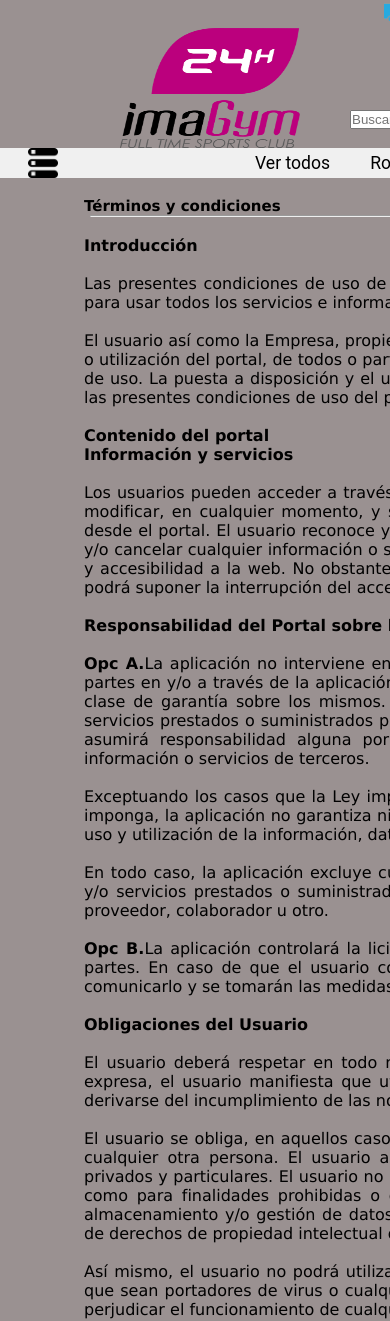
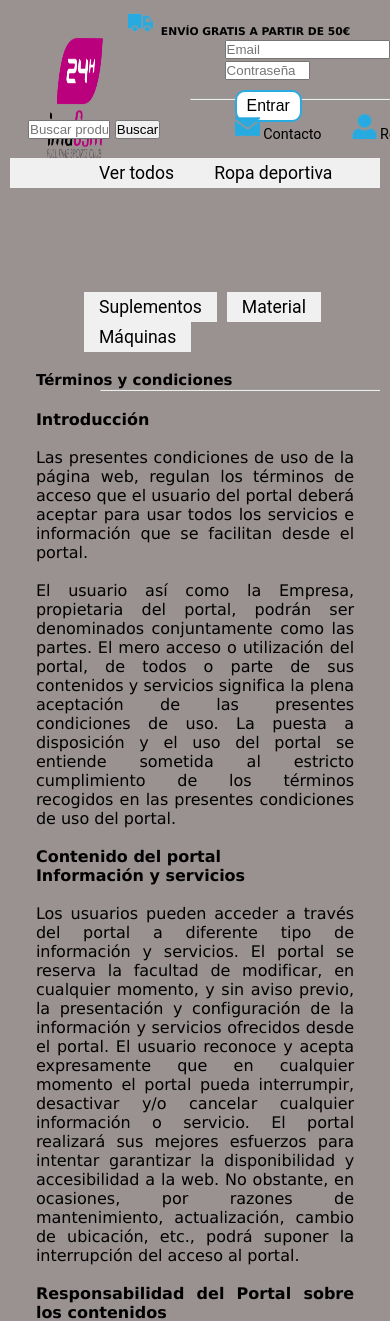
Before and after one commit to javieerdm/IMAGYM_PRUEBA, a PHP site: page /IMAGYM/condiciones.php in a window 390 px wide; the page is wider, and only the part inside the window is pictured. Shown: the top 1321 px of that part. Run offline with PHP 8.4, Linux system fonts and the light colour scheme.

Commit message:
responsive

```diff
--- a/css/principal.css
+++ b/css/principal.css
@@ -1,7 +1,35 @@
 @charset "UTF-8";
 
-* { margin:0px; padding:0px; }
+* {
+    margin: 0;
+    padding: 0;
+}
 
-body{background:#9a9191;}
+body {
+    background: #9a9191;
+    font-family: verdana; /* Mover la fuente aquí para que se aplique globalmente */
+}
 
-#body {width:1200px; margin:auto; font-family: verdana; background: #9a9191;}
+#body {
+    max-width: 1200px; /* Uso de max-width para flexibilidad */
+    width: 100%; /* Hace que el ancho sea responsive */
+    margin: auto;
+    background: #9a9191;
+}
+
+/* Media Queries para pantallas más pequeñas */
+@media screen and (max-width: 1200px) {
+    #body {
+        width: auto; /* Hace que el contenedor se ajuste al tamaño de la pantalla */
+        padding: 10px; /* Agrega un poco de padding para no tocar los bordes de la pantalla */
+    }
+}
+
+/* Puedes añadir más media queries si necesitas ajustes específicos para diferentes tamaños de pantalla */
+@media screen and (max-width: 768px) {
+    /* Estilos para pantallas aún más pequeñas, como tablets o teléfonos grandes */
+}
+
+@media screen and (max-width: 480px) {
+    /* Estilos para pantallas pequeñas, como teléfonos móviles */
+}
```
